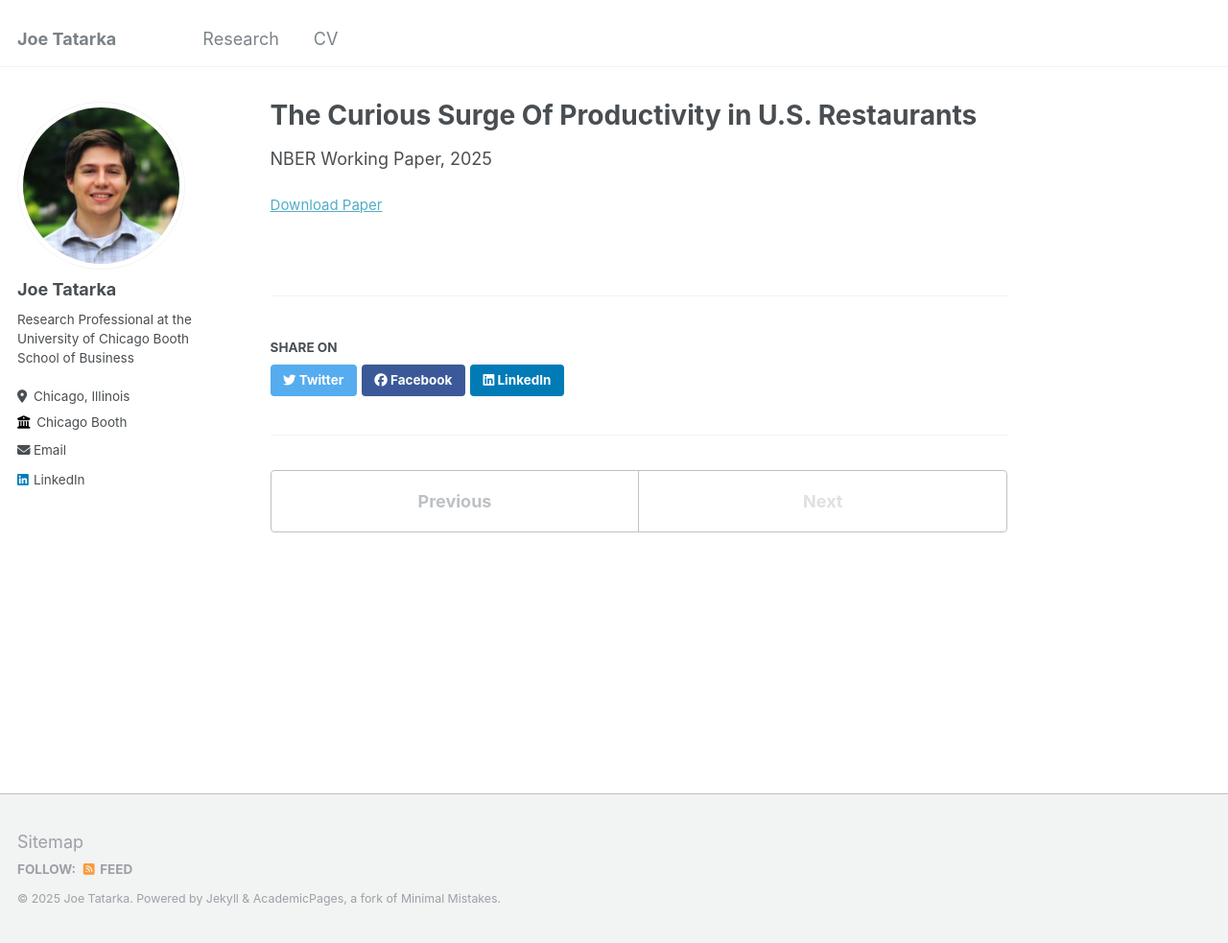
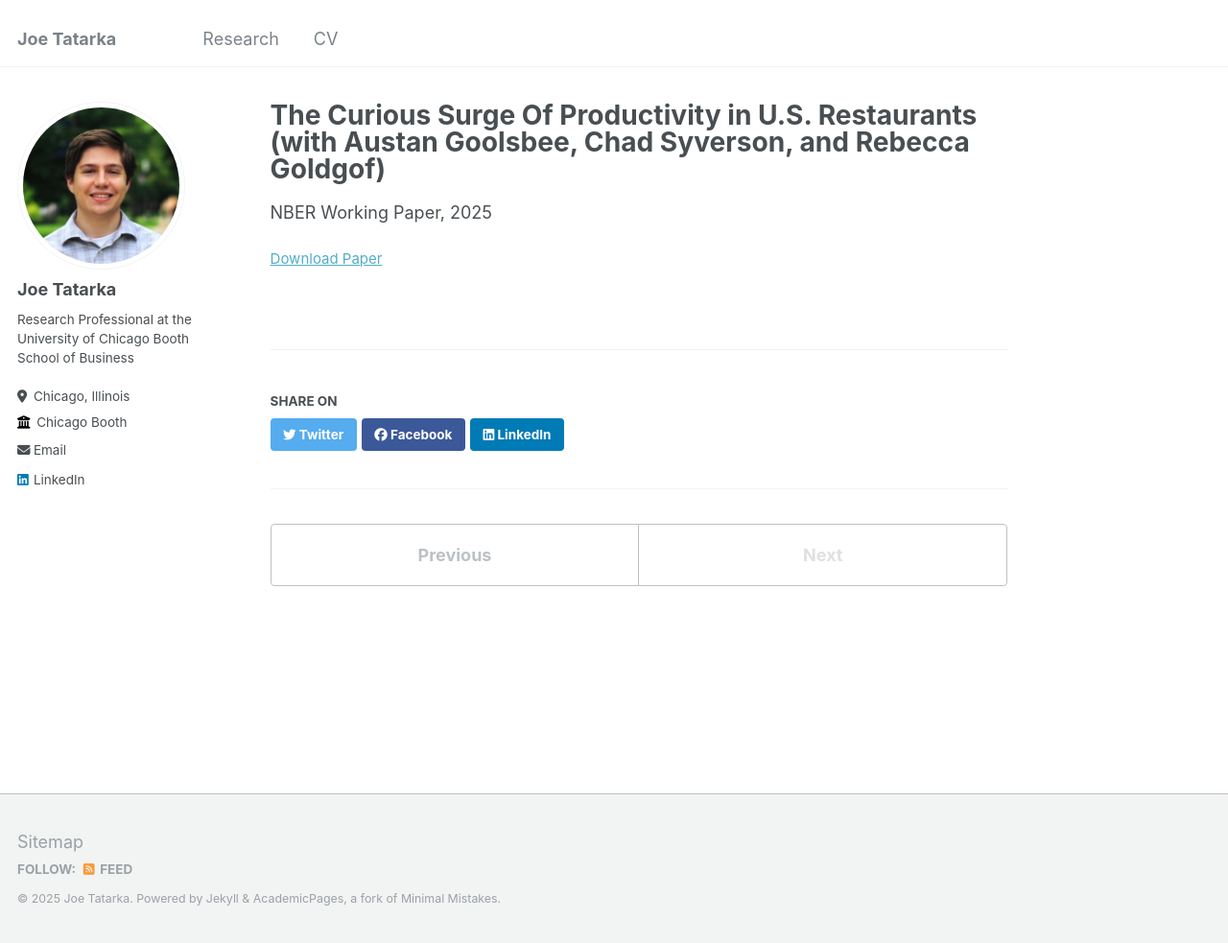
Before and after one commit to JoeTatarka/JoeTatarka.github.io, a Jekyll site: the page built from _publications/2025-03-10-restaurant_productivity_working.md, in a window 1280 px wide and 983 px high. Shown: the whole window at 96% size. Built offline with Jekyll 4.4.1, drawn with Linux system fonts in a browser that asks for light colours.

Commit message:
Update 2025-03-10-restaurant_productivity_working.md

```diff
--- a/_publications/2025-03-10-restaurant_productivity_working.md
+++ b/_publications/2025-03-10-restaurant_productivity_working.md
@@ -1,5 +1,5 @@
 ---
-title: "The Curious Surge Of Productivity in U.S. Restaurants"
+title: "The Curious Surge Of Productivity in U.S. Restaurants (with Austan Goolsbee, Chad Syverson, and Rebecca Goldgof)"
 collection: publications
 permalink: /publication/2025-03-10-restaurant_productivity_working
 excerpt: ''
```
